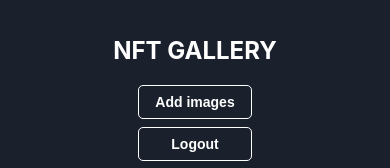
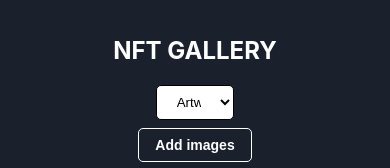
Before and after one commit to Aurel-GitHub/Image-Gallery-React-App, a React (Create React App) app: page / in a window 390 px wide. Shown: the top 168 px of the page. Built offline with nearby package versions, Linux system fonts and the light colour scheme; no server answers; sample sign-in values are in the browser's storage.

Commit message:
style filterCategories

```diff
--- /dev/null
+++ b/src/Components/Filters/Categories/FilterCategories.module.css
@@ -0,0 +1,14 @@
+.selectOptionsFilter {
+  width: 30%;
+  padding: 0.5rem 1rem;
+  background-color: white;
+  border: 1px black solid;
+  border-radius: 5px;
+}
+
+@media (max-width: 700px) {
+  .selectOptionsFilter {
+    max-width: 7rem;
+    margin-bottom: 0.5rem;
+  }
+}
--- /dev/null
+++ b/src/Components/Filters/Categories/FilterCategories.tsx
@@ -0,0 +1,12 @@
+import { CATEGORIES } from 'Services/Utils/Enums';
+import styles from './FilterCategories.module.css';
+
+export default function FilterCategories(): JSX.Element {
+  return (
+    <select id='categories-select' className={styles.selectOptionsFilter}>
+      <option value={CATEGORIES.ARTWORK}>{CATEGORIES.ARTWORK}</option>
+      <option value={CATEGORIES.UTILITIES}>{CATEGORIES.UTILITIES}</option>
+      <option value={CATEGORIES.METAVERS}>{CATEGORIES.METAVERS}</option>
+    </select>
+  );
+}
--- a/src/Components/Forms/Pictures/FormPictures.tsx
+++ b/src/Components/Forms/Pictures/FormPictures.tsx
@@ -12,7 +12,7 @@ import { useDispatch } from 'react-redux';
 import { addPicture, deletePicture, editPicture } from 'Services/Redux/Features/picturesSlice';
 import ErrorMessage from 'Components/ErrorMessage/ErrorMessage';
 import 'Assets/Styles/Global/Inputs.css';
-import { CATEGORIES } from 'Services/Utils/Enums/categories';
+import { CATEGORIES } from 'Services/Utils/Enums';
 
 export default function FormPictures({ isEdit, picture }: IFormPictures): JSX.Element {
   const [errorMessage, setErrorMessage] = useState<string>('');
--- a/src/Layouts/Header/Header.tsx
+++ b/src/Layouts/Header/Header.tsx
@@ -1,6 +1,7 @@
 import { Link, useNavigate } from 'react-router-dom';
 import styles from './Header.module.css';
 import 'Assets/Styles/Global/Button.css';
+import FilterCategories from 'Components/Filters/Categories/FilterCategories';
 
 export default function Header(): JSX.Element {
   const navigate = useNavigate();
@@ -16,6 +17,7 @@ export default function Header(): JSX.Element {
         <Link to='/' className={styles.decorationNone}>
           <h1 className={styles.logo}>NFT Gallery</h1>
         </Link>
+        <FilterCategories />
         <div className={styles.btnSection}>
           <button className='btnPrimary' onClick={() => navigate('/add-picture')}>
             Add images
```
